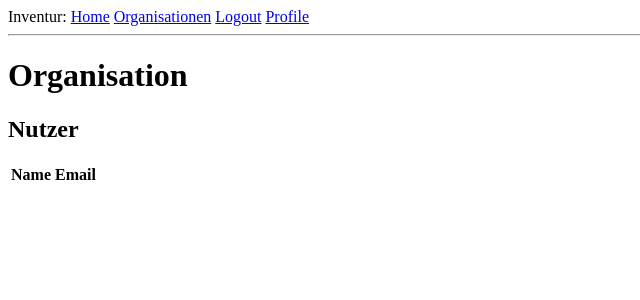
After one commit to fpwg/Q2Datenbankprojekt, a Python web app: template app/templates/organisation.html in a window 1280 px wide. The commit adds this page. Shown: the top 300 px of the page, without its empty margins (0-640 px from the left). Run offline with Jinja, Linux system fonts and the light colour scheme; the template is opened without the code that fills it, so the values that code supplies are empty.

Commit message:
Organisationsliste und -seite

```diff
--- a/app/models.py
+++ b/app/models.py
@@ -57,6 +57,10 @@ class Organisation(db.Model):
     def page(self):
         return url_for('organisation', organisation=self.name)
 
+    """Anzahl registrierter Nutzer"""
+    def user_count(self):
+        return len(self.user)
+
     """Füge einen Nutzer hinzu"""
     def add_user(self, new_user):
         if not new_user in self.user:
--- a/app/templates/base.html
+++ b/app/templates/base.html
@@ -10,6 +10,7 @@
         <div>
           Inventur:
           <a href="{{ url_for('index') }}">Home</a>
+          <a href="{{ url_for('organisations') }}">Organisationen</a>
           {% if current_user.is_anonymous%}
           <a href="{{ url_for('login') }}">Login</a>
           <a href="{{ url_for('register') }}">Register</a>
--- /dev/null
+++ b/app/templates/organisation.html
@@ -0,0 +1,22 @@
+{% extends "base.html" %}
+
+{% block content %}
+  <h1>
+    Organisation {{organisation.name}}
+  </h1>
+  <h2>Nutzer</h2>
+  <table>
+    <tr style="font-weight: bold;">
+      <td>Name</td>
+      <td>Email</td>
+    </tr>
+    {% for user in organisation.user %}
+    <tr>
+        <td><a href="{{ url_for('user', username=user.username) }}">{{ user.username }}</a></td>
+        <td><a href="mailto:{{user.email}}">{{user.email}}</a></td>
+    </tr>
+    {% endfor %}
+  </table>
+
+
+{% endblock %}
```
Also changed, not shown: app/routes.py (+10 -2 lines), app/templates/organisation_list.html (added, +21 -0 lines).
